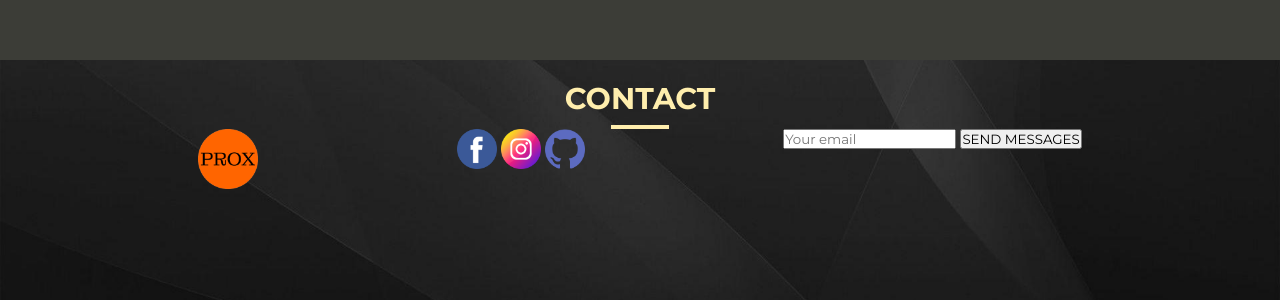
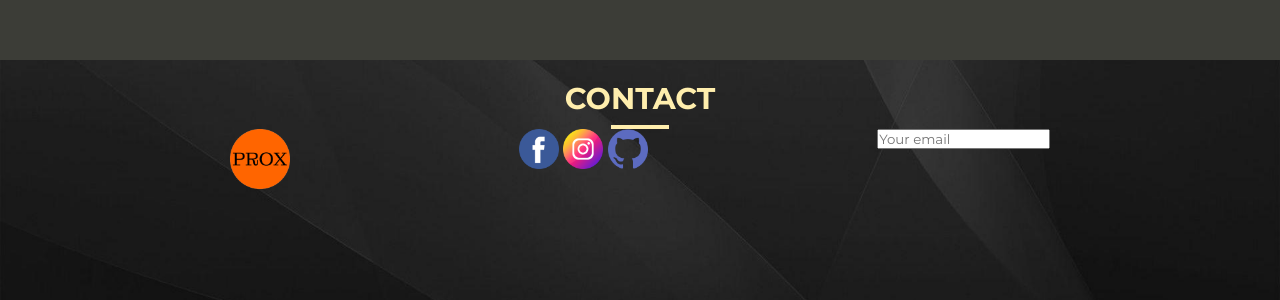
Before and after one commit to prooxxyy/Trinidad_Portfolio, a plain HTML site: page index.html in a window 1280 px wide. Shown: the part 4350-4650 px from the top of the page. Drawn offline with Linux system fonts and the light colour scheme.

Commit message:
update section

```diff
--- a/index.html
+++ b/index.html
@@ -110,7 +110,7 @@
             </div>
             <div class="form">
                 <input type="text" placeholder="Your email" name="fname" id="">
-                <button>SEND MESSAGES</button>
+
             </div>
         </div>
     </footer>
```
